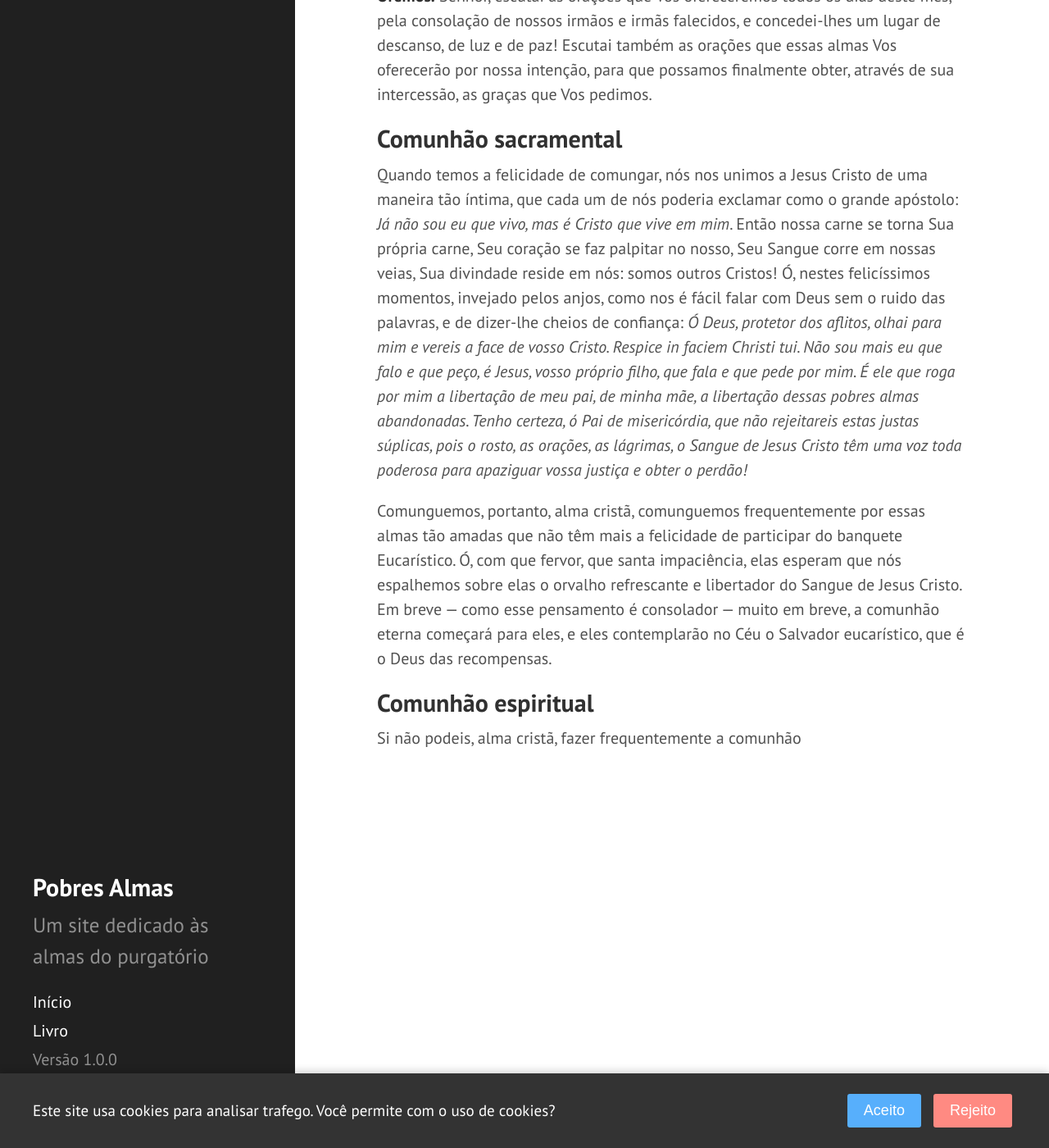
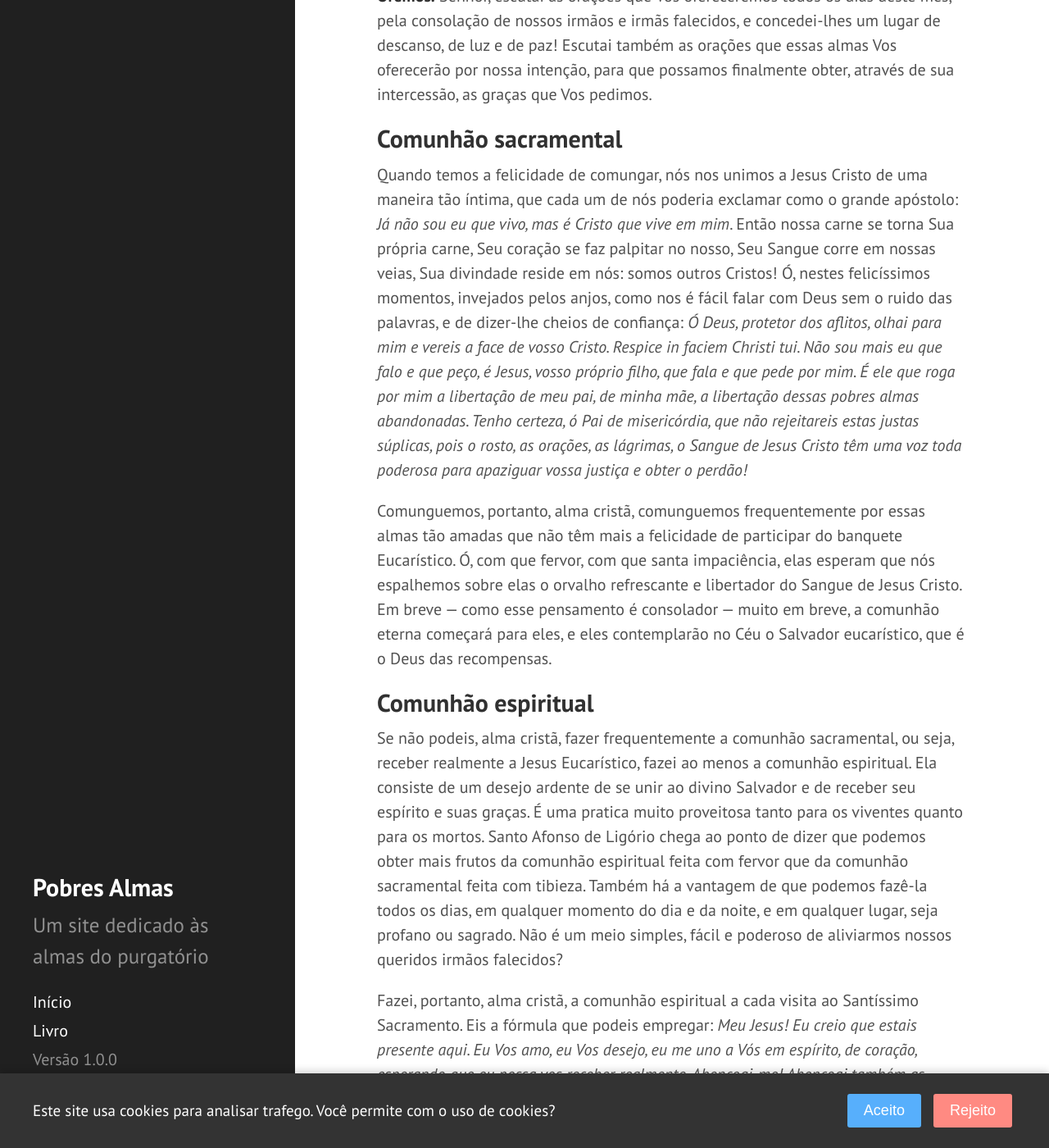
Before and after one commit to daniel-ufabc/poor-souls, a Jekyll site: the page built from _book/dia22.md, in a window 1280 px wide and 1400 px high, scrolled down 260 px. Shown: the whole window at 82% size. Built offline with Jekyll 4.4.1, drawn with Linux system fonts in a browser that asks for light colours; some of the changed text lies outside the part shown.

Commit message:
add dia22.md

```diff
--- a/_book/dia22.md
+++ b/_book/dia22.md
@@ -11,11 +11,29 @@
 
 ## Comunhão sacramental
 
-Quando temos a felicidade de comungar, nós nos unimos a Jesus Cristo de uma maneira tão íntima, que cada um de nós poderia exclamar como o grande apóstolo: _Já não sou eu que vivo, mas é Cristo que vive em mim_. Então nossa carne se torna Sua própria carne, Seu coração se faz palpitar no nosso, Seu Sangue corre em nossas veias, Sua divindade reside em nós: somos outros Cristos! Ó, nestes felicíssimos momentos, invejado pelos anjos, como nos é fácil falar com Deus sem o ruido das palavras, e de dizer-lhe cheios de confiança: _Ó Deus, protetor dos aflitos, olhai para mim e vereis a face de vosso Cristo. Respice in faciem Christi tui. Não sou mais eu que falo e que peço, é Jesus, vosso próprio filho, que fala e que pede por mim. É ele que roga por mim a libertação de meu pai, de minha mãe, a libertação dessas pobres almas abandonadas. Tenho certeza, ó Pai de misericórdia, que não rejeitareis estas justas súplicas, pois o rosto, as orações, as lágrimas, o Sangue de Jesus Cristo têm uma voz toda poderosa para apaziguar vossa justiça e obter o perdão!_
+Quando temos a felicidade de comungar, nós nos unimos a Jesus Cristo de uma maneira tão íntima, que cada um de nós poderia exclamar como o grande apóstolo: _Já não sou eu que vivo, mas é Cristo que vive em mim_. Então nossa carne se torna Sua própria carne, Seu coração se faz palpitar no nosso, Seu Sangue corre em nossas veias, Sua divindade reside em nós: somos outros Cristos! Ó, nestes felicíssimos momentos, invejados pelos anjos, como nos é fácil falar com Deus sem o ruido das palavras, e de dizer-lhe cheios de confiança: _Ó Deus, protetor dos aflitos, olhai para mim e vereis a face de vosso Cristo. Respice in faciem Christi tui. Não sou mais eu que falo e que peço, é Jesus, vosso próprio filho, que fala e que pede por mim. É ele que roga por mim a libertação de meu pai, de minha mãe, a libertação dessas pobres almas abandonadas. Tenho certeza, ó Pai de misericórdia, que não rejeitareis estas justas súplicas, pois o rosto, as orações, as lágrimas, o Sangue de Jesus Cristo têm uma voz toda poderosa para apaziguar vossa justiça e obter o perdão!_
 
-Comunguemos, portanto, alma cristã, comunguemos frequentemente por essas almas tão amadas que não têm mais a felicidade de participar do banquete Eucarístico. Ó, com que fervor, que santa impaciência, elas esperam que nós espalhemos sobre elas o orvalho refrescante e libertador do Sangue de Jesus Cristo. Em breve &mdash; como esse pensamento é consolador &mdash; muito em breve, a comunhão eterna começará para eles, e eles contemplarão no Céu o Salvador eucarístico, que é o Deus das recompensas.
+Comunguemos, portanto, alma cristã, comunguemos frequentemente por essas almas tão amadas que não têm mais a felicidade de participar do banquete Eucarístico. Ó, com que fervor, com que santa impaciência, elas esperam que nós espalhemos sobre elas o orvalho refrescante e libertador do Sangue de Jesus Cristo. Em breve &mdash; como esse pensamento é consolador &mdash; muito em breve, a comunhão eterna começará para eles, e eles contemplarão no Céu o Salvador eucarístico, que é o Deus das recompensas.
 
 
 ## Comunhão espiritual
 
-Si não podeis, alma cristã, fazer frequentemente a comunhão
+Se não podeis, alma cristã, fazer frequentemente a comunhão sacramental, ou seja, receber realmente a Jesus Eucarístico, fazei ao menos a comunhão espiritual. Ela consiste de um desejo ardente de se unir ao divino Salvador e de receber seu espírito e suas graças. É uma pratica muito proveitosa tanto para os viventes quanto para os mortos. Santo Afonso de Ligório chega ao ponto de dizer que podemos obter mais frutos da comunhão espiritual feita com fervor que da comunhão sacramental feita com tibieza. Também há a vantagem de que podemos fazê-la todos os dias, em qualquer momento do dia e da noite, e em qualquer lugar, seja profano ou sagrado. Não é um meio simples, fácil e poderoso de aliviarmos nossos queridos irmãos falecidos?
+
+Fazei, portanto, alma cristã, a comunhão espiritual a cada visita ao Santíssimo Sacramento. Eis a fórmula que podeis empregar: _Meu Jesus! Eu creio que estais presente aqui. Eu Vos amo, eu Vos desejo, eu me uno a Vós em espírito, de coração, esperando que eu possa vos receber realmente. Abençoai-me! Abençoai também as almas do Purgatório que sofrem tanto. Sim, Senhor, chamai Vossos filhos e nosso irmãos ao repouso eterno. Que a luz que não se apaga brilhe sobre eles! Que descansem em paz! Requiem æternam dona eis, Domine!_
+
+
+## Exemplo
+
+O Venerável Luis de Bois, célebre mestre da vida espiritual e homem de notável sabedoria, conta que um devoto servo de Deus, que ele conhecia e amava, foi visitado por uma alma do Purgatório, e que esta o fez contemplar todos os tormentos que padecia. Ela foi punida por ter recebido a divina Eucaristia com uma preparação insuficiente e muita tibieza. Por isso, tinha sido condenada ao suplício de um fogo devorador que a consumia. Ela disse: _Eu vos imploro, vós que fostes meu amigo íntimo e fiel, e que ainda o é; eu vos imploro que comungueis uma vez em meu nome, com todo amor e devoção de que sois capaz. Tenho confiança de que essa comunhão fervorosa será suficiente para me libertar do Purgatório, e que por meio dela serão reparadas minhas culpáveis friezas._
+
+O homem se apressou em assistir à missa e em comungar piedosamente pelo repouso da alma conhecida. Após a ação de graças, a alma apareceu-lhe novamente, cercada de um brilho incomparável, feliz e cheia de gratidão: _Sejais bendito, ó meu melhor amigo! Vossa comunhão me libertou e eu verei meu adorável Mestre face a face!_
+
+Convém agora relembrar o conselho de São Boaventura: _Que a caridade vos leve à comungar frequente e piedosamente, pois não há nada mais eficaz para o repouso eterno dos defuntos._
+
+
+**Oremos.** Vós retendes, ó meu Deus, as almas de meus próximos em Vossa justiça. Mas vos quereis que, ao comer o Pão dos Anjos, eu possa abrir-lhes as portas do paraíso. Sejais bendito, Pai misericordioso, e recebei a promessa que Vos faço hoje de comungar frequentemente em favor dessas santas almas do Purgatório, afim de que não vejais mais em mim senão o Vosso Filho. Que minha voz, transformada na Sua, Vos alcance e me obtenha mais seguramente a graça que Vos peço. Ó Jesus, sede-lhes propício! Que descansem em paz!
+
+
+{% capture my_include2 %}{% include end-prayers.md %}{% endcapture %}
+{{ my_include2 | markdownify }}
```
